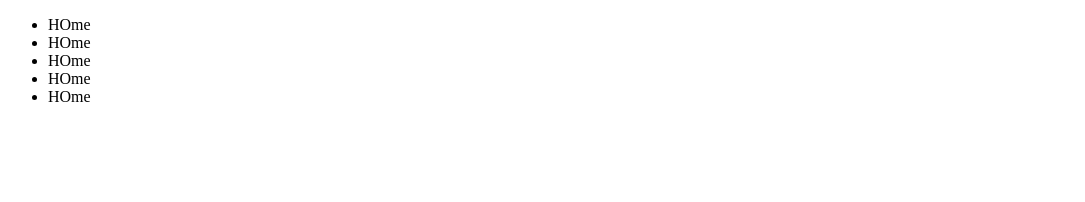
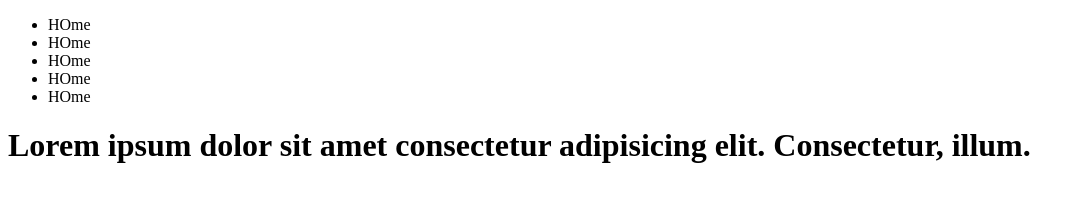
Before and after one commit to wasimmahamod/teamProjectCit2308, a plain HTML site: page index.html in a window 1280 px wide. Shown: the whole page, without its empty margins (0-1085 px from the left). Drawn offline with Linux system fonts and the light colour scheme.

Commit message:
1 chenged

```diff
--- a/index.html
+++ b/index.html
@@ -16,5 +16,6 @@
             <li>HOme</li>
         </ul>
     </nav>
+    <h1>Lorem ipsum dolor sit amet consectetur adipisicing elit. Consectetur, illum.</h1>
 </body>
 </html>
```
